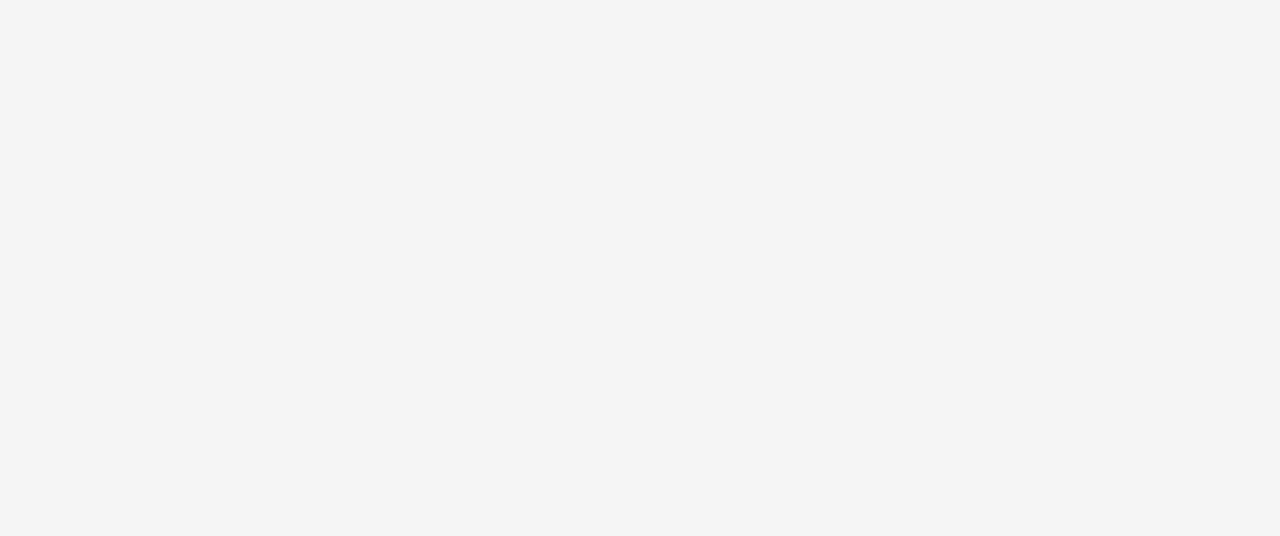
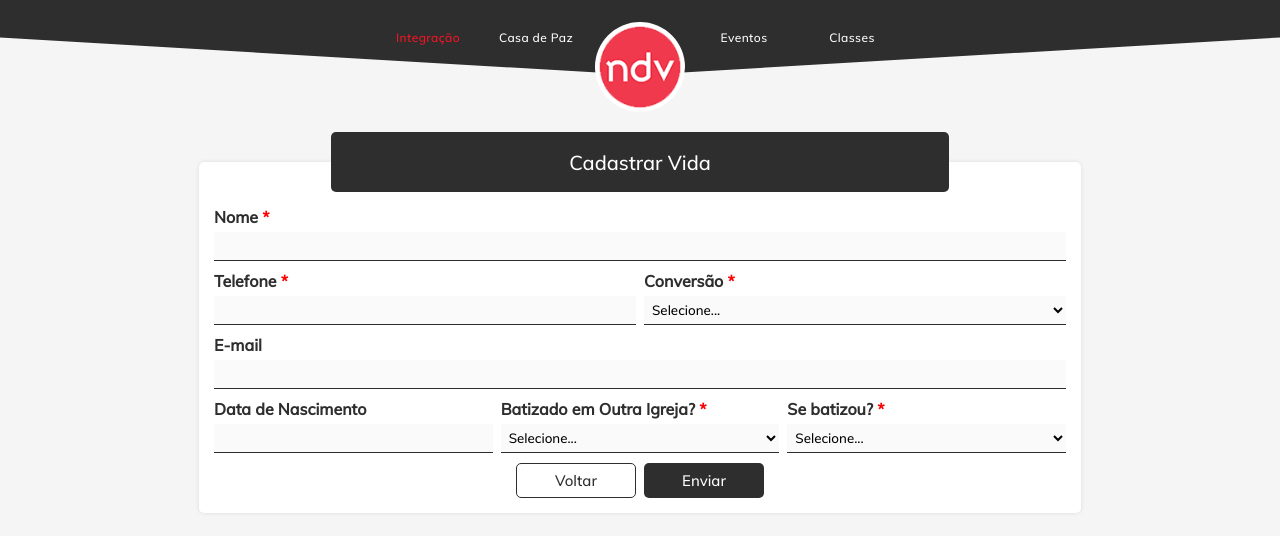
Before and after one commit to beatrizsantiago/portal-ndv, a React (Create React App) app: page /integration/lifes/register in a window 1280 px wide. Before the commit this address had no page. Shown: the top 536 px of the page. Built offline with nearby package versions, Linux system fonts and the light colour scheme.

Commit message:
Cadastro de Vidas

```diff
--- a/src/pages/DetailsLife.jsx
+++ b/src/pages/DetailsLife.jsx
@@ -118,7 +118,7 @@ function DetailsLife({ currentLife }) {
             setError('phone')
             setLoadingButton(false)
 
-        } else if (!newBirthday) {
+        } else if (newBirthday.length < 10) {
             setMessageError('Insira uma data de nascimento.')
             setError('birthday')
             setLoadingButton(false)
--- /dev/null
+++ b/src/pages/RegisterLife.jsx
@@ -0,0 +1,176 @@
+import React, { useState } from 'react'
+import SweetAlert from 'sweetalert2'
+
+import IntegrationService from '../services/IntegrationService'
+
+import Header from '../components/Header'
+import BoxForm from '../components/BoxForm'
+import RowInputs from '../components/RowInputs'
+import Input from '../components/Input'
+import Button from '../components/Button'
+import Select from '../components/Select'
+import MessageBox from '../components/MessageBox'
+import InputDate from '../components/InputDate'
+
+import { Container, Section } from './styles/MainStyled'
+import Colors from '../themes/Colors'
+
+export default function RegisterLife() {
+
+    const [fullName, setFullName] = useState('')
+    const [typeConversion, setTypeConversion] = useState('')
+    const [phone, setPhone] = useState('')
+    const [email, setEmail] = useState('')
+    const [birthday, setBirthday] = useState('')
+    const [baptismOtherChurch, setBaptismOtherChurch] = useState('')
+    const [baptismToday, setBaptismToday] = useState('')
+    const [baptismMinister, setBaptismMinister] = useState('')
+    const [messageError, setMessageError] = useState('')
+    const [error, setError] = useState(false)
+    const [loading, setLoading] = useState(false)
+
+    const sendDatas = () => {
+        setLoading(true)
+        IntegrationService.RegisterNewLife(fullName, phone, typeConversion, email, birthday, baptismOtherChurch, baptismToday, baptismMinister)
+            .then(() => {
+                setLoading(false)
+                SweetAlert.fire({
+                    icon: 'success',
+                    text: 'Cadastro realizado com sucesso!',
+                    confirmButtonColor: Colors.green,
+                }).then(result => {
+                    if (result.value) {
+                        setFullName('')
+                        setTypeConversion('')
+                        setPhone('')
+                        setEmail('')
+                        setBirthday('')
+                        setBaptismOtherChurch('')
+                        setBaptismToday('')
+                        setBaptismMinister('')
+                    }
+                })
+            })
+            .catch(error => {
+                setLoading(false)
+                SweetAlert.fire({
+                    icon: 'error',
+                    title: 'Oops...',
+                    text: 'Não foi possível realizar o cadastro. Tente novamente mais tarde!',
+                    confirmButtonColor: Colors.primary,
+                })
+            })
+    }
+
+    const validationDatas = () => {
+        setError(false)
+
+        if (fullName.length < 3) {
+            setMessageError('O campo Nome precisa ter mais que 3 caracteres.')
+            setError(true)
+
+        } else if (phone.length !== 15) {
+            setMessageError('É necessário preencher o campo Telefone corretamente.')
+            setError(true)
+
+        } else if (typeConversion === '') {
+            setMessageError('É necessário informar a conversão.')
+            setError(true)
+
+        } else if (baptismOtherChurch === '') {
+            setMessageError('É necessário informar se a vida é batizada em outra igreja.')
+            setError(true)
+
+        } else if (baptismToday === '') {
+            setMessageError('É necessário informar se houve o batismo.')
+            setError(true)
+
+        } else if (baptismToday === '1' && baptismMinister.length < 3) {
+            setMessageError('É necessário que o nome do Ministro de Batismo tenha no mínimo 3 caracteres.')
+            setError(true)
+
+        } else {
+            setError(false)
+            sendDatas()
+        }
+    }
+
+    const maskPhone = value => {
+        return value
+            .replace(/\D/g, "")
+            .replace(/^(\d{2})(\d)/g, "($1) $2")
+            .replace(/(\d)(\d{4})$/, "$1-$2")
+    }
+
+    return (
+        <Container>
+            <Header />
+
+            <Section>
+                <BoxForm
+                    title="Cadastrar Vida"
+                    buttons={[
+                        <Button title="Voltar" to="/integration/lifes" type="link" outlined={true} />,
+                        <Button title="Enviar" onClick={() => validationDatas()} loading={loading ? 1 : 0} />,
+                    ]}
+                >
+
+                    {error ? <MessageBox text={messageError} /> : null}
+                    <Input label="Nome" value={fullName} onChange={event => setFullName(event.target.value)} disabled={loading} maxLength="200" required />
+                    <RowInputs inputs={[
+                        <Input label="Telefone" value={phone} onChange={event => setPhone(maskPhone(event.target.value))} disabled={loading} maxLength="15" required />,
+                        <Select
+                            label="Conversão"
+                            value={typeConversion}
+                            onChange={event => setTypeConversion(event.target.value)}
+                            disabled={loading}
+                            required
+                            options={[
+                                { label: 'Aceitou a Jesus', value: 1 },
+                                { label: 'Reconciliação', value: 2 },
+                            ]}
+                        />,
+                    ]} />
+                    <Input label="E-mail" value={email} onChange={event => setEmail(event.target.value)} disabled={loading} maxLength="200" />
+                    <RowInputs inputs={[
+                        <InputDate
+                            label="Data de Nascimento"
+                            selected={birthday}
+                            onChange={date => setBirthday(date)}
+                            withPortal={true}
+                            disabled={loading}
+                        />,
+                        <Select
+                            label="Batizado em Outra Igreja?"
+                            value={baptismOtherChurch}
+                            onChange={event => setBaptismOtherChurch(event.target.value)}
+                            disabled={loading}
+                            required
+                            options={[
+                                { label: 'Não', value: 0 },
+                                { label: 'Sim', value: 1 },
+                            ]}
+                        />,
+                        <Select
+                            label="Se batizou?"
+                            value={baptismToday}
+                            onChange={event => setBaptismToday(event.target.value)}
+                            disabled={loading}
+                            required
+                            options={[
+                                { label: 'Não', value: 0 },
+                                { label: 'Sim', value: 1 },
+                            ]}
+                        />,
+                    ]} />
+                    {
+                        baptismToday === '1' ?
+                            <Input label="Ministro de Batismo" value={baptismMinister} onChange={event => setBaptismMinister(event.target.value)} disabled={loading} maxLength="200" required />
+                            : null
+                    }
+                </BoxForm>
+            </Section>
+
+        </Container>
+    )
+}
--- a/src/pages/styles/LifesStyled.js
+++ b/src/pages/styles/LifesStyled.js
@@ -81,3 +81,10 @@ export const Textarea = styled.textarea.attrs({ placeholder: 'Digite aqui...' })
     box-sizing: border-box;
     border: solid 1px ${Colors.lightGray};
 `
+
+export const Div = styled.div`
+    ${MiddleCenterRow}
+    justify-content: space-between;
+    flex-wrap: wrap;
+    width: 305px;
+`
--- a/src/pages/styles/MainStyled.js
+++ b/src/pages/styles/MainStyled.js
@@ -22,6 +22,7 @@ export const SectionWrap = styled.div`
     justify-content: center;
     flex-wrap: wrap;
     width: 100%;
+    ${props => props.type === 1 ? 'max-width: 1100px;' : ''}
     margin-top: 10px;
     padding: 10px;
     box-sizing: border-box;
@@ -40,11 +41,11 @@ export const TitleModal = styled.h1`
 
 export const LargeBox = styled.div`
     ${MiddleCenterRow}
-    justify-content: space-around;
+    justify-content: ${props => props.type === 'buttons' ? 'space-between' : 'space-around'};
     flex-wrap: wrap;
     width: 100%;
     margin-top: 10px;
-    padding: 5px;
+    padding: ${props => props.type === 'buttons' ? 10 : 5}px;
     border-radius: 5px;
     box-sizing: border-box;
     background-color: ${Colors.white};
--- a/src/routes.js
+++ b/src/routes.js
@@ -7,6 +7,7 @@ import Integration from './pages/Integration'
 import RegisterVisitant from './pages/RegisterVisitant'
 import ManageIntegrators from './pages/ManageIntegrators'
 import Lifes from './pages/Lifes'
+import RegisterLife from './pages/RegisterLife'
 import DetailsLife from './pages/DetailsLife'
 import UserProfile from './pages/UserProfile'
 
@@ -19,6 +20,7 @@ export default function MainRoutes() {
             <Route path="/integration/register" element={<RegisterVisitant />} />
             <Route path="/integration/integrators" element={<ManageIntegrators />} />
             <Route path="/integration/lifes" element={<Lifes />} />
+            <Route path="/integration/lifes/register" element={<RegisterLife />} />
             <Route path="/integration/lifes/details" element={<DetailsLife />} />
             <Route path="/profile" element={<UserProfile />} />
         </Routes>
--- a/src/services/IntegrationService.js
+++ b/src/services/IntegrationService.js
@@ -166,6 +166,17 @@ export async function GetLifes() {
     }
 }
 
+export async function RegisterNewLife(fullName, phone, typeConversion, email, birthday, baptismOtherChurch, baptismToday, baptismMinister) {
+    try {
+        console.log(fullName, phone, typeConversion, email, birthday, baptismOtherChurch, baptismToday, baptismMinister);
+        return true
+
+    } catch (error) {
+        console.log("Error RegisterNewLife: ", error);
+        throw error
+    }
+}
+
 export async function SendNewFeedback(id, text) {
     try {
         console.log(id, text);
@@ -304,4 +315,4 @@ export async function AlterLife(idLife, name, email, phone, birthday, integrator
     }
 }
 
-export default { RegisterNewVisitant, GetIntegrators, AddIntegrator, GetLifes, SendNewFeedback, LifeLost, GetDetailsLife, NewStepLife, AlterLife }
+export default { RegisterNewVisitant, GetIntegrators, AddIntegrator, GetLifes, RegisterNewLife, SendNewFeedback, LifeLost, GetDetailsLife, NewStepLife, AlterLife }
```
Also changed, not shown: src/pages/Home.jsx (+6 -4 lines), src/pages/Lifes.jsx (+8 -1 lines).
